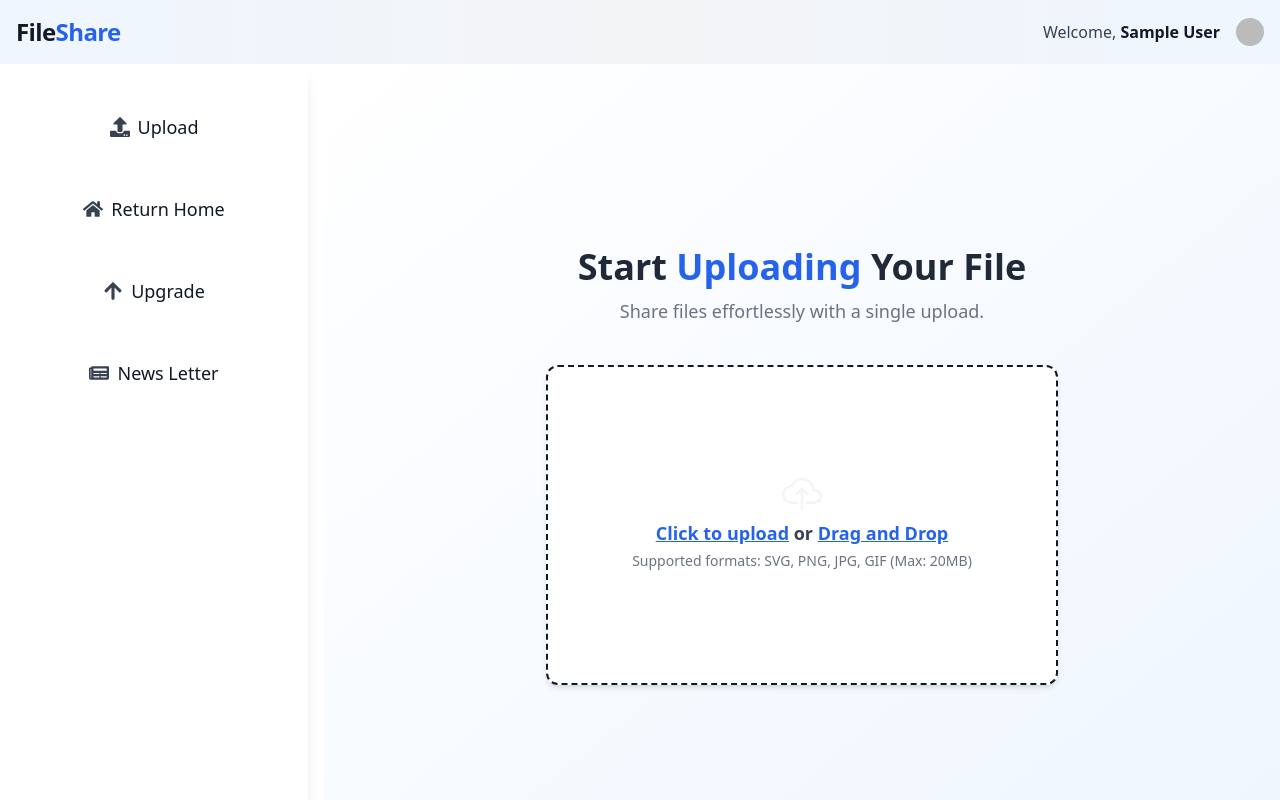
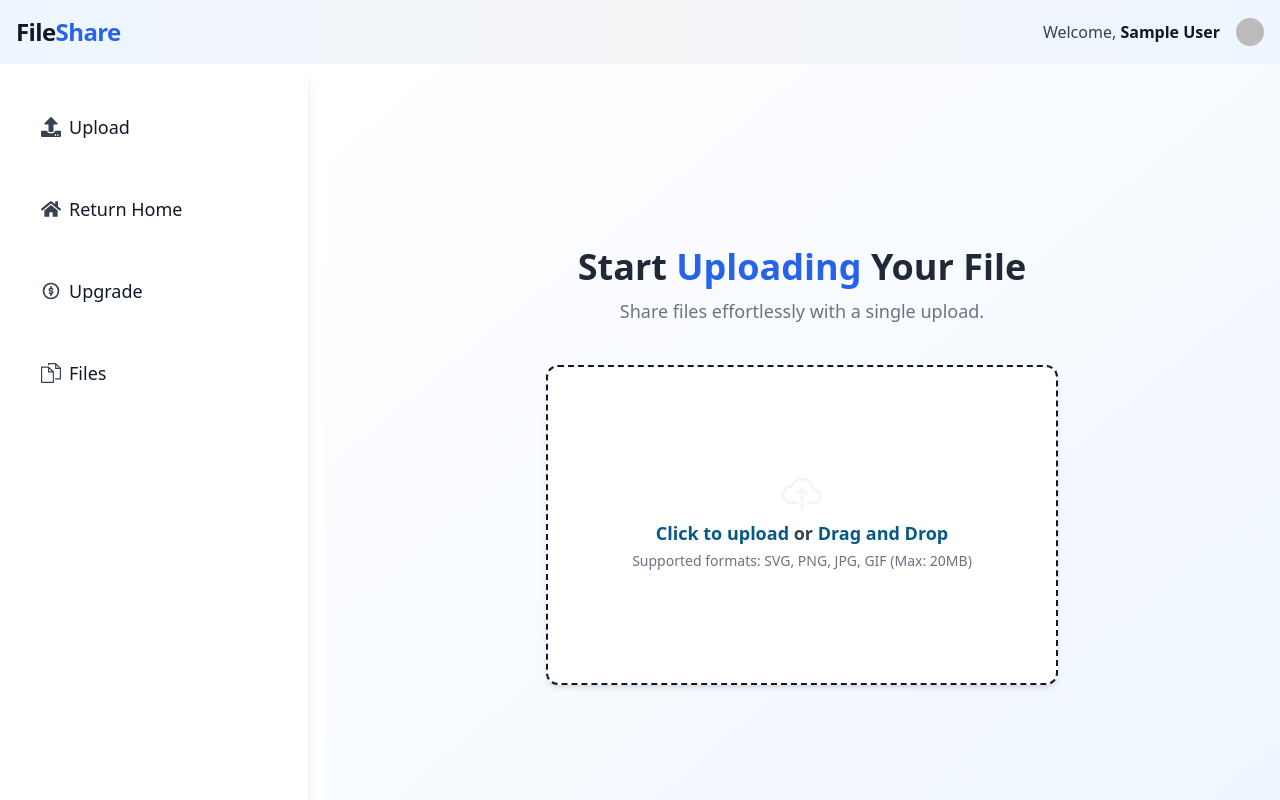
Before and after one commit to bhargav-yarlagadda/FileShare, a Next.js app: page /upload in a window 1280 px wide. Shown: the top 800 px of the page. Built offline with nearby package versions, Linux system fonts and the light colour scheme; no server answers; sample sign-in values are in the browser's storage; some icons are missing.

Commit message:
fix/File Size validation

```diff
--- a/components/Footer.js
+++ b/components/Footer.js
@@ -38,6 +38,7 @@ const Footer = () => {
                   {link}
                 </Link>
               </li>
+
             ))}
           </ul>
         </div>
--- a/components/Header.js
+++ b/components/Header.js
@@ -77,6 +77,7 @@ const Header = () => {
           </div>
         </Link>
 
+
         {/* Upload Link with Line Transition */}
         <Link href="/upload" className="group text-md font-medium transition-colors duration-300">
           <div className="flex flex-col items-center">
--- a/components/Hero.js
+++ b/components/Hero.js
@@ -14,6 +14,7 @@ export default function Hero() {
           <p className="text-base sm:text-lg lg:text-xl text-gray-700 opacity-80 mb-8 sm:mb-12 max-w-3xl mx-auto">
             Our platform ensures your files are always accessible, easily shareable, and securely stored. Whether you're collaborating with a team or managing personal files, we make it simple and efficient.
           </p>
+
 
 
 
--- /dev/null
+++ b/components/PopUpCard.js
@@ -0,0 +1,18 @@
+import { FaTimes } from "react-icons/fa";
+
+export const PopUpCard = ({ message, handler }) => {
+  return (
+    <div className="absolute top-20 md:right-2 max-w-96 p-4 border border-red-500 bg-red-600 text-white rounded-lg shadow-lg flex items-start gap-3 animate-slideFromRight transition-all">
+      <div className="flex-grow">
+        <p className="font-medium">{message}</p>
+      </div>
+      <button
+        onClick={() => handler(false)}
+        className="text-white hover:text-gray-300"
+        aria-label="Close Alert"
+      >
+        <FaTimes />
+      </button>
+    </div>
+  );
+};
--- a/components/UploadFile.js
+++ b/components/UploadFile.js
@@ -2,13 +2,15 @@
 
 import React, { useState, useRef } from 'react';
 import { IoCloudUploadOutline } from "react-icons/io5";
+import { PopUpCard } from './PopUpCard';
 
 const UploadFile = () => {
   const [selectedFile, setSelectedFile] = useState(null);
   const [dragActive, setDragActive] = useState(false);
-
+  const [isPopUpActive,setIsPopUpActive] = useState(false)
   const handleFileChange = (event) => {
     const file = event.target.files[0];
+
     setSelectedFile(file);
   };
 
@@ -30,6 +32,11 @@ const UploadFile = () => {
 
   const handleUpload = () => {
     if (!selectedFile) return alert("No file selected.");
+    // 20971520 is byte conversion of 20Mb
+    if (selectedFile && selectedFile.size > 20971520 ) {
+      setIsPopUpActive(true)
+      return ;
+    }
     alert(`Uploading ${selectedFile.name}`);
   };
 
@@ -56,9 +63,9 @@ const UploadFile = () => {
             inputRef.current.click(); // Trigger the file picker
           }
         }}
-        className={`border-2 border-dashed cursor-pointer bg-sky-400 py-28 rounded-xl p-8 w-full max-w-lg text-center transition-all ${dragActive
-            ? 'border-red-950 bg-blue-50 shadow-lg'
-            : 'border-gray-900 bg-white shadow-md hover:shadow-lg'
+        className={`border-2 border-dashed cursor-pointer bg-blue-200 py-28 rounded-xl p-8 w-full max-w-lg text-center transition-all ${dragActive
+          ? 'border-red-950 bg-blue-50 shadow-lg'
+          : 'border-gray-900 bg-white shadow-md hover:shadow-lg'
           }`}
         onDragOver={handleDragOver}
         onDragLeave={handleDragLeave}
@@ -76,22 +83,24 @@ const UploadFile = () => {
         >
           <IoCloudUploadOutline className="w-[40px] h-[40px] text-gray-100 animate-bounce" />
           <p className="text-lg font-semibold text-gray-700">
-            <span className="text-blue-600 underline">Click to upload</span> or{' '}
-            <span className="text-blue-600 underline">Drag and Drop</span>
+            <span className="text-sky-800 font-bold">Click to upload</span> or{' '}
+            <span className="text-sky-800 font-bold">Drag and Drop</span>
           </p>
           <p className="text-sm text-gray-500 mt-1">
             Supported formats: SVG, PNG, JPG, GIF (Max: 20MB)
           </p>
         </div>
       </div>
-
-
+          {/* pop up card here */}
+          {
+            isPopUpActive && <PopUpCard message={'File is too big ,please select file less than 20MB'} handler={setIsPopUpActive}/>
+          }
       {/* Upload Button */}
       {selectedFile && (
         <div className="flex gap-4 mt-6">
           <button
             onClick={handleUpload}
-            className="bg-gradient-to-r from-blue-600 to-blue-700 text-white px-8 py-3 rounded-lg shadow-md hover:shadow-lg hover:from-blue-700 hover:to-blue-800 transition-all"
+            className="bg-gradient-to-r from-blue-600 to-blue-700 text-white px-8 py-3 rounded-3xl shadow-md hover:shadow-lg hover:from-blue-700 hover:to-blue-800 transition-all"
           >
             Upload File
           </button>
@@ -99,7 +108,7 @@ const UploadFile = () => {
           {/* Clear Button */}
           <button
             onClick={handleClear}
-            className="bg-gray-500 text-white px-8 py-3 rounded-lg shadow-md hover:bg-gray-600 transition-all"
+            className="bg-red-500 text-white px-8 py-3 rounded-3xl shadow-md hover:bg-red-600 transition-all"
           >
             Clear
           </button>
@@ -108,7 +117,7 @@ const UploadFile = () => {
 
       {/* Selected File Name */}
       {selectedFile && (
-        <p className="mt-4 text-gray-600">
+        <p className="mt-4 mb-2 text-gray-600">
           Selected File: <span className="font-medium">{selectedFile.name}</span>
         </p>
       )}
--- a/components/UploadSidebar.js
+++ b/components/UploadSidebar.js
@@ -1,13 +1,15 @@
 import React from 'react';
 import Link from 'next/link';
-import { FaUpload, FaHome, FaArrowUp, FaNewspaper } from 'react-icons/fa';
+import { FaUpload, FaHome, } from 'react-icons/fa';
+import { TfiFiles } from "react-icons/tfi";
+import { TbPremiumRights } from "react-icons/tb";
 
 const UploadSidebar = () => {
   const options = [
     { label: 'Upload', href: '/upload', icon: <FaUpload /> },
     { label: 'Return Home', href: '/', icon: <FaHome /> },
-    { label: 'Upgrade', href: '/upgrade', icon: <FaArrowUp /> },
-    { label: 'News Letter', href: '/news-letter', icon: <FaNewspaper /> },
+    { label: 'Upgrade', href: '/upgrade', icon: <TbPremiumRights /> },
+    { label: 'Files', href: '/files', icon: <TfiFiles/> },
   ];
 
   return (
@@ -17,11 +19,11 @@ const UploadSidebar = () => {
           <Link
             key={index}
             href={option.href}
-            className="flex flex-col justify-center items-center group space-x-4 text-lg p-4 rounded-lg border border-transparent hover:bg-green-200 hover:text-blue-700 transition-all duration-300 ease-in-out transform hover:scale-105 relative"
+            className="flex flex-col justify-center items-center md:justify-normal md:items-start group space-x-4 text-lg p-4 rounded-lg border border-transparent hover:bg-green-200 hover:text-blue-700 transition-all duration-300 ease-in-out transform hover:scale-105 relative"
           >
-            <div className="flex justify-center gap-2 items-center">
+            <div className="flex justify-start gap-2 items-center">
               <span className="text-xl text-gray-700 group-hover:text-blue-600">{option.icon}</span>
-              <span className="font-normal group-hover:text-blue-600">{option.label}</span>
+              <span className="font-normal  group-hover:text-blue-600">{option.label}</span>
             </div>
             <div className="h-1 bg-transparent w-0 group-hover:bg-blue-500 group-hover:w-full rounded-lg transition-all duration-1000"></div>
           </Link>
--- a/pages/Landing.js
+++ b/pages/Landing.js
@@ -5,6 +5,7 @@ const Landing = () => {
   return (
     <div>
         <Header/>
+
         <Hero/>
     </div>
   )
--- a/pages/UploadPage.js
+++ b/pages/UploadPage.js
@@ -16,14 +16,16 @@ const UploadPage = () => {
 
   return (
     <div className="grid grid-cols-1 md:grid-cols-4 gap-4">
-      <div className="col-span-1 md:col-span-1">
+      {/* UploadFile should appear first on smaller screens */}
+      <div className="order-2 md:order-1 col-span-1 md:col-span-1">
         <UploadSidebar />
       </div>
-      <div className="col-span-1 md:col-span-3">
+      <div className="order-1 md:order-2 col-span-1 md:col-span-3">
         <UploadFile />
       </div>
     </div>
-  )
+  );
+
 }
 
 export default UploadPage
--- a/tailwind.config.mjs
+++ b/tailwind.config.mjs
@@ -9,7 +9,8 @@ export default {
     extend: {
       animation: {
         'slide-up': 'slideUp 1s ease-out', // Custom animation for sliding up
-        'slide-in':'slideIn 1s ease-in'
+        'slide-in': 'slideIn 1s ease-in',
+        'slideFromRight': 'slideFromRightToLeft 1s ease-in',
       },
       keyframes: {
         slideUp: {
@@ -20,6 +21,16 @@ export default {
           '0%': { transform: 'translateY(-50px)', opacity: '0' },
           '100%': { transform: 'translateY(0)', opacity: '1' },
         },
+        slideFromRightToLeft: {
+          '0%': {
+            clipPath: 'polygon(100% 0%, 100% 0%, 100% 100%, 100% 100%)', // Clip the element from right
+            opacity: '0',
+          },
+          '100%': {
+            clipPath: 'polygon(0% 0%, 100% 0%, 100% 100%, 0% 100%)', // Reveal the element fully
+            opacity: '1',
+          },
+        },
       },
     },
   },
```
